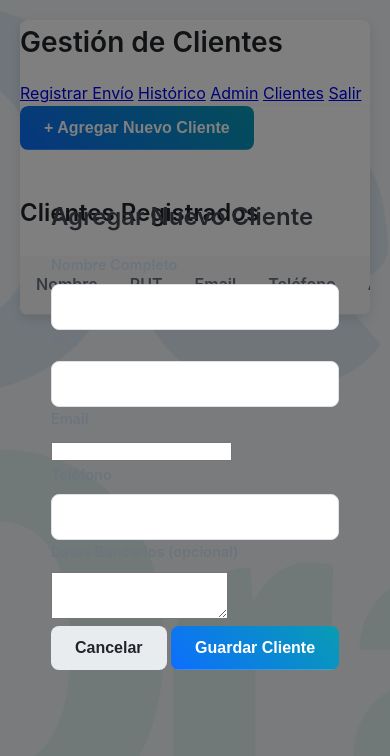
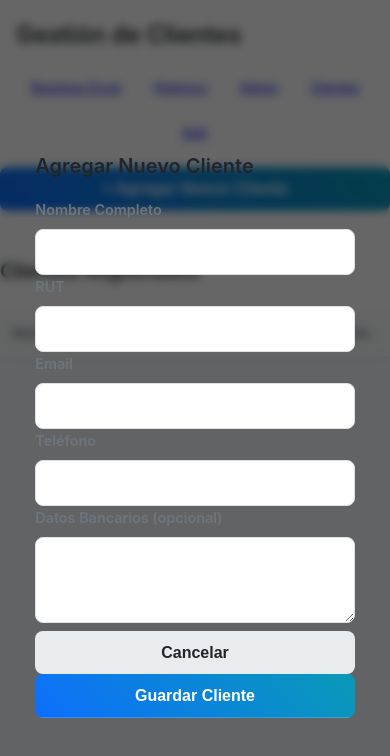
Before and after one commit to jeanpieroabt/defisistema-interno, a website: page mi-servidor/clientes.html in a window 390 px wide. Both pictures are taken after a click on the button "+ Agregar Nuevo Cliente". Drawn offline with Linux system fonts and the light colour scheme; no server answers.

Commit message:
Enhance styles with new variables and responsive design
Added new CSS variables for info color and transition speed. Updated max-width for containers and adjusted styles for buttons, inputs, and tables to include animations and responsive design.

```diff
--- a/mi-servidor/style.css
+++ b/mi-servidor/style.css
@@ -17,11 +17,13 @@
     --success: #198754;
     --danger: #dc3545;
     --warning: #ffc107;
+    --info: #0dcaf0;
 
     --font-family: 'Poppins', -apple-system, BlinkMacSystemFont, "Segoe UI", Roboto, Helvetica, Arial, sans-serif;
     --border-radius: 0.5rem; /* 8px */
     --shadow-sm: 0 2px 4px rgba(0, 0, 0, 0.05);
     --shadow-md: 0 4px 12px rgba(0, 0, 0, 0.1);
+    --transition-speed: 0.2s;
 }
 
 @import url('https://fonts.googleapis.com/css2?family=Poppins:wght@400;500;600;700&display=swap');
@@ -60,7 +62,7 @@ body::before {
 
 /* 2. Componentes Comunes */
 .container, .card {
-    max-width: 1100px;
+    max-width: 1200px;
     margin: auto;
     background: #fff;
     border-radius: var(--border-radius);
@@ -74,25 +76,25 @@ h1 { font-size: 1.75rem; }
 h2 { font-size: 1.5rem; margin-top: 1.5rem; }
 h3 { font-size: 1.25rem; }
 
-/* 3. Formularios y Entradas */
+/* 3. Formularios y Entradas con Animaciones */
 .input-group, .form-group { margin-bottom: 1.25rem; }
 label { display: block; margin-bottom: 0.5rem; font-weight: 600; font-size: 0.9rem; color: var(--medium-grey); }
-input[type="text"], input[type="password"], input[type="number"], input[type="date"], select {
+input[type="text"], input[type="password"], input[type="number"], input[type="date"], input[type="email"], select, textarea {
     width: 100%;
     padding: 0.75rem 1rem;
     border-radius: var(--border-radius);
     border: 1px solid var(--border-color);
     font-size: 1rem;
     font-family: var(--font-family);
-    transition: border-color 0.2s, box-shadow 0.2s;
+    transition: border-color var(--transition-speed), box-shadow var(--transition-speed);
 }
-input:focus, select:focus {
+input:focus, select:focus, textarea:focus {
     outline: none;
     border-color: var(--primary-color);
-    box-shadow: 0 0 0 3px rgba(0, 123, 255, 0.2);
+    box-shadow: 0 0 0 4px rgba(0, 123, 255, 0.15);
 }
 
-/* 4. Botones */
+/* 4. Botones con Animaciones */
 .btn {
     padding: 0.8rem 1.5rem;
     font-size: 1rem;
@@ -101,18 +103,26 @@ input:focus, select:focus {
     border: none;
     cursor: pointer;
     text-align: center;
-    transition: transform 0.1s, box-shadow 0.2s, background-color 0.2s;
+    transition: transform var(--transition-speed), box-shadow var(--transition-speed), background-color var(--transition-speed);
 }
-.btn:hover { transform: translateY(-2px); box-shadow: var(--shadow-sm); }
+.btn:hover {
+    transform: translateY(-2px);
+    box-shadow: var(--shadow-md);
+}
+.btn:active {
+    transform: translateY(0);
+    box-shadow: var(--shadow-sm);
+}
 .btn-primary {
     background-image: linear-gradient(45deg, var(--gradient-start), var(--gradient-end));
     background-size: 200%;
     background-position: left;
     color: white;
-    transition: background-position 0.4s;
+    transition: background-position 0.4s, transform var(--transition-speed), box-shadow var(--transition-speed);
 }
 .btn-primary:hover { background-position: right; }
 .btn-light { background-color: #e9ecef; color: var(--dark-grey); }
+.btn-info { background-color: var(--info); color: white; }
 
 .btn-edit, .btn-danger {
     padding: 6px 12px;
@@ -122,11 +132,43 @@ input:focus, select:focus {
 }
 .btn-edit { background-color: var(--warning); color: var(--dark-grey); }
 .btn-danger { background-color: var(--danger); color: white; }
+button:disabled {
+    opacity: 0.6;
+    cursor: not-allowed;
+    transform: none;
+    box-shadow: none;
+}
 
 /* 5. Tablas */
-table { width: 100%; border-collapse: collapse; margin-top: 1.5rem; }
-th, td { padding: 1rem; text-align: left; border-bottom: 1px solid var(--border-color); }
-thead th { background-color: var(--light-grey); color: var(--medium-grey); font-weight: 600; }
+.table-container {
+    overflow-x: auto;
+    -webkit-overflow-scrolling: touch;
+    border: 1px solid var(--border-color);
+    border-radius: var(--border-radius);
+}
+table {
+    width: 100%;
+    border-collapse: collapse;
+    margin-top: 1.5rem;
+}
+.table-container table {
+    margin-top: 0;
+    border: none;
+}
+th, td {
+    padding: 1rem;
+    text-align: left;
+    border-bottom: 1px solid var(--border-color);
+    white-space: nowrap;
+}
+thead th {
+    background-color: var(--light-grey);
+    color: var(--medium-grey);
+    font-weight: 600;
+}
+tbody tr:last-child td {
+    border-bottom: none;
+}
 tbody tr:nth-child(even) { background-color: var(--light-grey); }
 tbody tr:hover { background-color: #e9ecef; }
 
@@ -150,6 +192,7 @@ tbody tr:hover { background-color: #e9ecef; }
 
 /* 7. Estilos de Componentes Específicos */
 .navbar { display: flex; justify-content: space-between; align-items: center; padding: 1rem 1.5rem; background: #fff; border-bottom: 1px solid var(--border-color); }
+.brand { display: flex; align-items: center; }
 .brand img { height: 36px; margin-right: 10px; }
 .brand span { font-weight: 700; font-size: 1.1rem; }
 .user-menu { position: relative; }
@@ -158,9 +201,11 @@ tbody tr:hover { background-color: #e9ecef; }
 .dropdown.show { display: block; }
 .dropdown a { display: block; padding: 10px 14px; text-decoration: none; color: var(--dark-grey); border-radius: 6px; }
 .dropdown a:hover { background: var(--light-grey); }
-.modal-overlay { position: fixed; top: 0; left: 0; width: 100%; height: 100%; background: rgba(0,0,0,0.5); display: none; justify-content: center; align-items: center; z-index: 1000; }
+.modal-overlay { position: fixed; top: 0; left: 0; width: 100%; height: 100%; background: rgba(0,0,0,0.6); display: none; justify-content: center; align-items: center; z-index: 1000; padding: 10px; backdrop-filter: blur(5px); }
+.modal-content { transform: scale(0.95); opacity: 0; transition: transform 0.3s, opacity 0.3s; }
+.modal-overlay[style*="display: flex"] .modal-content { transform: scale(1); opacity: 1; }
 .autocomplete-container{ position:relative; }
-.autocomplete-suggestions{ position:absolute; top:100%; left:0; right:0; background:#fff; border:1px solid var(--border-color); z-index:1000; display:none; border-radius: var(--border-radius); max-height:220px; overflow:auto; box-shadow: var(--shadow-md); }
+.autocomplete-suggestions{ position:absolute; top:100%; left:0; right:0; background:#fff; border:1px solid var(--border-color); z-index:1000; display:none; border-radius: var(--border-radius); max-height: 200px; overflow-y: auto; }
 .suggestion-item{ padding:10px; cursor:pointer; border-bottom:1px solid rgba(0,0,0,0.04) }
 .suggestion-item:hover{ background-color:var(--light-grey); }
 .suggestion-empty{ padding:10px; color:var(--medium-grey); }
@@ -173,3 +218,81 @@ tbody tr:hover { background-color: #e9ecef; }
 .grid2 { display: grid; grid-template-columns: 1fr 1fr; gap: 16px; }
 .grid3 { display: grid; grid-template-columns: 1fr 1fr 1fr; gap: 10px; }
 .box { border: 1px solid var(--border-color); padding: 1.5rem; border-radius: var(--border-radius); }
+
+
+/* ======================================================= */
+/* ESTILOS RESPONSIVE PARA MÓVILES                         */
+/* ======================================================= */
+@media (max-width: 768px) {
+    body {
+        padding: 0;
+        background-image: none;
+    }
+    body::before {
+        background-color: var(--background-color);
+    }
+    .container, .card {
+        padding: 0;
+        box-shadow: none;
+        border-radius: 0;
+    }
+    .content {
+        padding: 1rem;
+    }
+    h1 { font-size: 1.5rem; }
+    h2 { font-size: 1.25rem; }
+
+    /* --- Cabeceras y Navegación --- */
+    .hdr, .navbar, .main-header {
+        flex-direction: column;
+        gap: 15px;
+        padding: 1rem;
+    }
+    .navbar .brand span {
+        display: none;
+    }
+    .main-header nav {
+        display: flex;
+        flex-wrap: wrap;
+        justify-content: center;
+        gap: 8px;
+    }
+    .main-header nav a {
+        padding: 8px 12px;
+        font-size: 0.8rem;
+    }
+
+    /* --- Grids y Layouts --- */
+    .grid2, .grid3, .filters, .kpis-grid, .kpis-rates {
+        grid-template-columns: 1fr;
+    }
+    .kpis {
+        flex-direction: column;
+    }
+
+    /* --- Formularios y Botones --- */
+    .btns {
+        flex-direction: column;
+        width: 100%;
+    }
+    .btn {
+        width: 100%;
+    }
+    .modal-content {
+        width: 95%;
+        padding: 1.5rem 1rem;
+    }
+    .modal-form .form-grid {
+        grid-template-columns: 1fr;
+    }
+    .modal-buttons {
+        flex-direction: column;
+        gap: 10px;
+    }
+
+    /* --- Tablas --- */
+    th, td {
+        padding: 0.75rem;
+        font-size: 0.85rem;
+    }
+}
```
